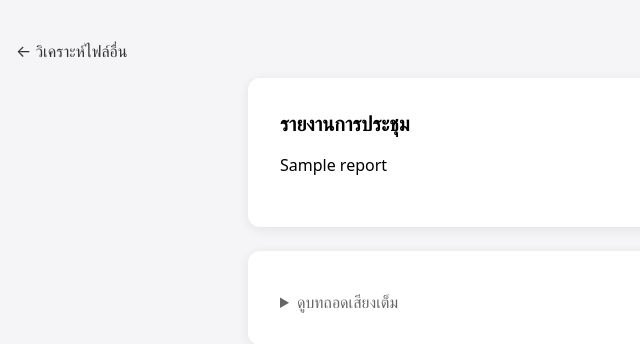
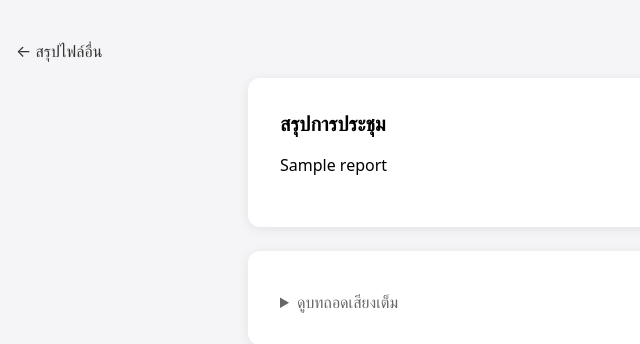
Before and after one commit to Thanxt4/AI-Meeting-Summary, a Flask app: template templates/report.html in a window 1280 px wide. Shown: the top 344 px of the page, without its empty margins (0-640 px from the left). Run offline with Flask 3, Linux system fonts and the light colour scheme; the template is opened without the code that fills it: most values are stand-ins (such as "Sample title", 1, 10 or a date in 2020).

Commit message:
Update report.html

```diff
--- a/templates/report.html
+++ b/templates/report.html
@@ -3,7 +3,7 @@
 <head>
   <meta charset="utf-8">
   <meta name="viewport" content="width=device-width, initial-scale=1">
-  <title>รายงานการประชุม - Meeting Coach</title>
+  <title>รายงานสรุปการประชุม</title>
   <style>
     body { font-family: system-ui, -apple-system, "Segoe UI", sans-serif; background: #f5f5f7; margin: 0; padding: 40px 16px; }
     .card { max-width: 720px; margin: 0 auto 24px; background: #fff; border-radius: 12px; padding: 32px; box-shadow: 0 2px 12px rgba(0,0,0,0.08); }
@@ -14,9 +14,9 @@
   </style>
 </head>
 <body>
-  <a class="back" href="/">← วิเคราะห์ไฟล์อื่น</a>
+  <a class="back" href="/">← สรุปไฟล์อื่น</a>
   <div class="card">
-    <h1>รายงานการประชุม</h1>
+    <h1>สรุปการประชุม</h1>
     <pre>{{ report }}</pre>
   </div>
   <div class="card">
```
